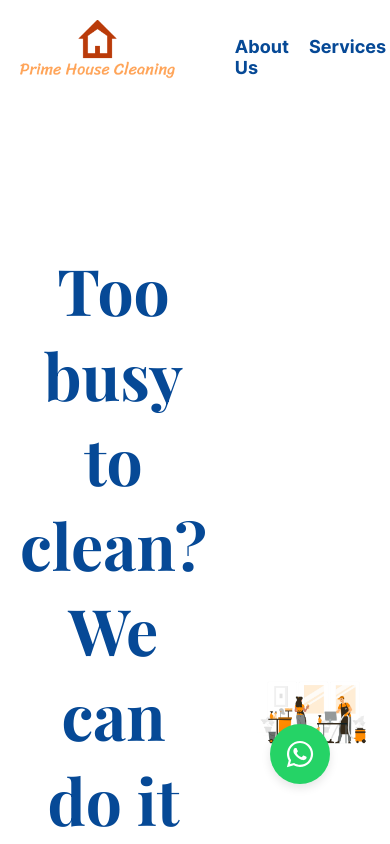
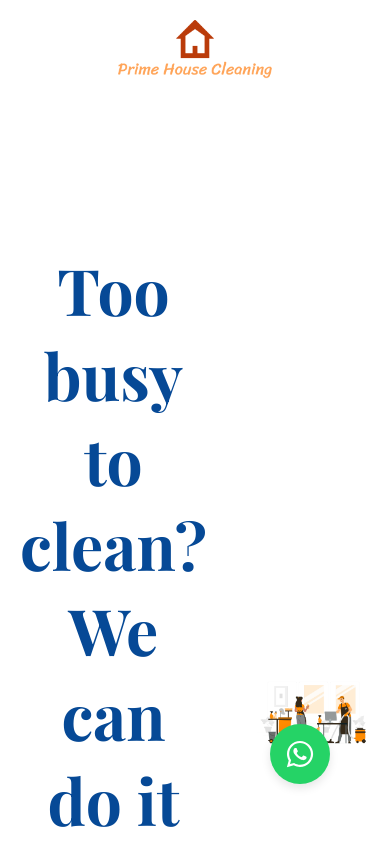
Before and after one commit to barros-m/prime-house-cleaning, a React (Create React App) app: page / in a window 390 px wide. Shown: the top 844 px of the page. Built offline with nearby package versions, Linux system fonts and the light colour scheme; the HTML template or start-up script is replaced by a standard one.

Commit message:
Navbar very responsive

```diff
--- a/src/components/Navbar/Navbar.css
+++ b/src/components/Navbar/Navbar.css
@@ -2,6 +2,10 @@
   position: sticky;
   top: 0;
   background-color: #ffffff;
+}
+
+.navbar.mobile {
+  position: relative;
 }
 
 .navbar-content {
@@ -12,18 +16,22 @@
   padding: 20px;
   margin-right: auto;
   margin-left: auto;
-  max-width: 1440px; /* or 950px */
+  max-width: 1440px;
+}
+
+.navbar.mobile .navbar-content {
+  justify-content: center;
 }
 
 .navbar-logo img {
-  height: 70px; /* Adjust the height as desired */
-  width: auto; /* Maintain aspect ratio */
+  height: 70px;
+  width: auto;
 }
 
 .navbar-logo a {
   font-size: 24px;
   font-weight: bold;
-  color: #FFA500; /* Orange color */
+  color: #FFA500;
   text-decoration: none;
 }
 
--- a/src/components/Navbar/Navbar.js
+++ b/src/components/Navbar/Navbar.js
@@ -4,8 +4,7 @@ import logo from '../../assets/images/logos/logo-no-background-title-only.png';
 
 const Navbar = () => {
 
-  const [isMobile, setIsMobile] = useState(false);
-  const [navbarVisible, setNavbarVisible] = useState(true);
+  const [isMobile, setIsMobile] = useState(window.innerWidth <= 768);
 
   const toggleMobileMenu = () => {
     setIsMobile(!isMobile);
@@ -15,38 +14,33 @@ const Navbar = () => {
     const section = document.getElementById(sectionId);
     if (section) {
       section.scrollIntoView({ behavior: 'smooth' });
-      toggleMobileMenu();
+      if (isMobile) toggleMobileMenu();
     }
   };
 
-
   useEffect(() => {
-    const handleScroll = () => {
-      const scrollPosition = window.pageYOffset || document.documentElement.scrollTop;
-      const windowHeight = window.innerHeight || document.documentElement.clientHeight;
-      const scrollThreshold = windowHeight / 2;
-
-      const opacity = 1 - (scrollPosition / scrollThreshold);
-      setNavbarVisible(opacity > 0);
+    const handleResize = () => {
+      setIsMobile(window.innerWidth <= 768);
     };
-
-    window.addEventListener('scroll', handleScroll);
+    window.addEventListener('resize', handleResize);
 
     return () => {
-      window.removeEventListener('scroll', handleScroll);
+      window.removeEventListener('resize', handleResize);
     };
   }, []);
 
   return (
-    <nav className="navbar">
+    <nav className={`navbar ${isMobile ? 'mobile' : ''}`}>
         <div className='navbar-content'>
             <div className="navbar-logo">
                 <img src={logo} alt="Logo" />
             </div>
-            <ul className="navbar-menu">
-                <li className="menu-item" onClick={() => scrollToSection('about-us')}>About Us</li>
-                <li className="menu-item" onClick={() => scrollToSection('our-services')}>Services</li>
-            </ul>
+            {!isMobile && (
+              <ul className="navbar-menu">
+                  <li className="menu-item" onClick={() => scrollToSection('about-us')}>About Us</li>
+                  <li className="menu-item" onClick={() => scrollToSection('our-services')}>Services</li>
+              </ul>
+            )}
         </div>
     </nav>
   );
```
